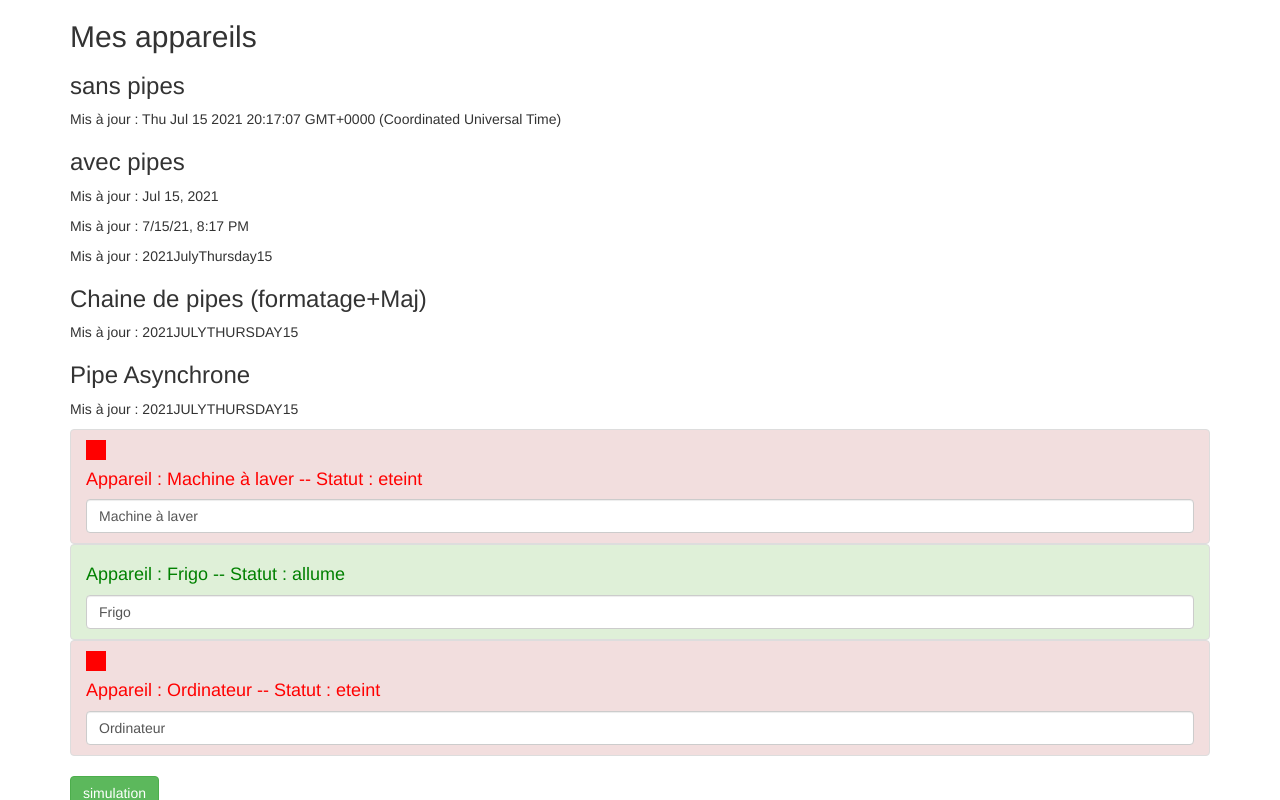
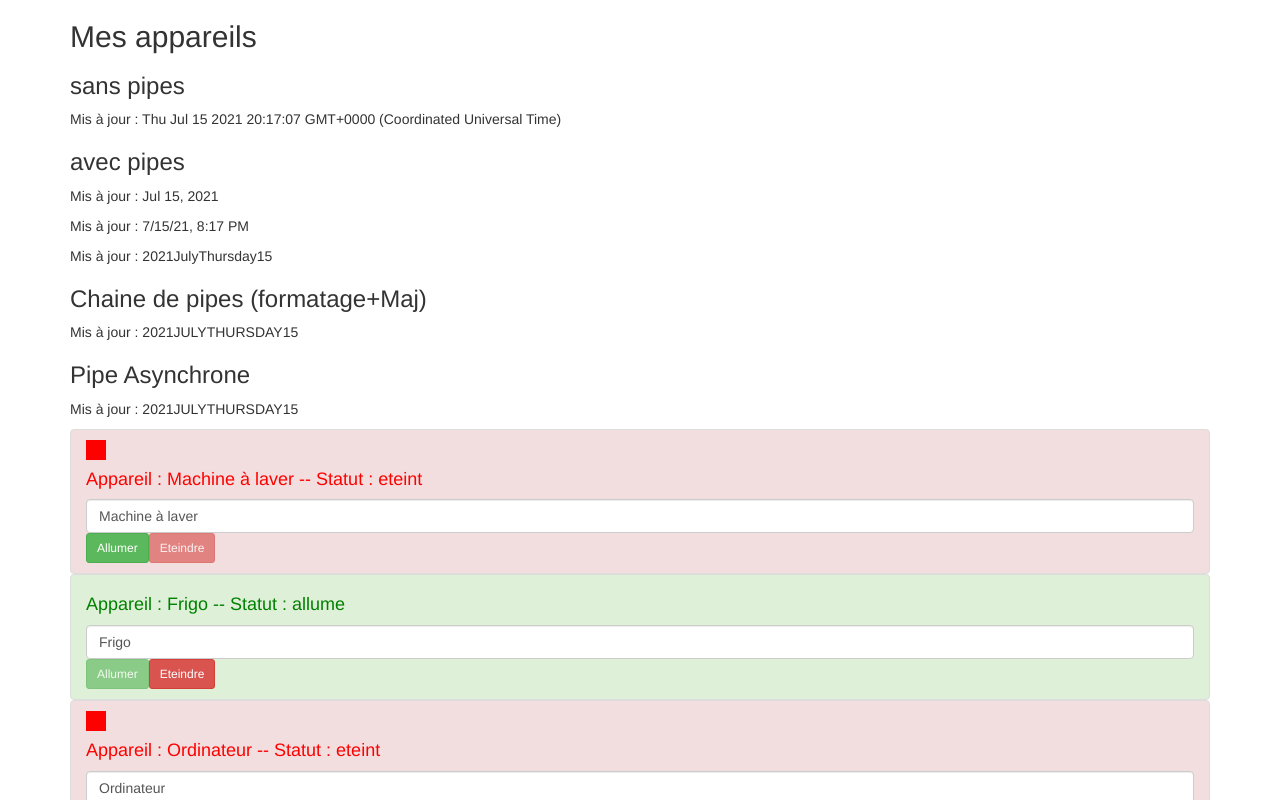
Before and after one commit to Mehdi-Benrefad/Angular-First-App, an Angular app: page / in a window 1280 px wide. Shown: the top 800 px of the page. Built offline with nearby package versions, Linux system fonts and the light colour scheme.

Commit message:
allumer et eteindre un seul appareil

```diff
--- a/src/app/app.component.html
+++ b/src/app/app.component.html
@@ -22,9 +22,10 @@
         <app-appareil [appareilName]="appareilTwo" [appareilStatus]="'allume'" ></app-appareil>
         <app-appareil [appareilName]="appareilThree" [appareilStatus]="'eteint'" ></app-appareil>
         -->
-        <app-appareil  *ngFor="let appareil of appareils"
+        <app-appareil  *ngFor="let appareil of appareils , let i = index"
                        [appareilName]="appareil.name"
-                       [appareilStatus]="appareil.status"></app-appareil>
+                       [appareilStatus]="appareil.status"
+                       [index]="i"></app-appareil>
       </ul>
       <button class="btn btn-success" [disabled]="!isAuth"
               (click)="toutAllumer()"
--- a/src/app/appareil/appareil.component.html
+++ b/src/app/appareil/appareil.component.html
@@ -10,4 +10,12 @@
   -->
   <h4 [ngStyle]="{color: getColor()}">Appareil : {{ appareilName }} -- Statut : {{ getStatus() }}</h4>
   <input type="text" class="form-control" [(ngModel)]="appareilName">
+
+  <button class="btn btn-sm btn-success"
+          [disabled]="appareilStatus === 'allume'"
+          (click)="onSwitch()">Allumer</button>
+
+  <button class="btn btn-sm btn-danger"
+          [disabled]="appareilStatus === 'eteint'"
+          (click)="onSwitch()">Eteindre</button>
 </li>
--- a/src/app/appareil/appareil.component.ts
+++ b/src/app/appareil/appareil.component.ts
@@ -1,4 +1,5 @@
 import { Component, Input , OnInit } from '@angular/core';
+import { AppareilService } from '../services/appareil.service';
 
 @Component({
   selector: 'app-appareil',
@@ -7,12 +8,13 @@ import { Component, Input , OnInit } from '@angular/core';
 })
 export class AppareilComponent implements OnInit {
 
-  constructor() { }
+  constructor(private appareilService: AppareilService) { }
 
   //appareilName = "Machine a Laver";
   @Input() appareilName: string = "";
   //appareilStatus: string = 'éteint';
   @Input() appareilStatus: string = "";
+  @Input() index: number=0;
 
   ngOnInit(): void {
   }
@@ -28,6 +30,14 @@ export class AppareilComponent implements OnInit {
       return 'red';
     }
     return 'black'
-}
+  }
+
+  onSwitch() {
+    if(this.appareilStatus === 'allume') {
+      this.appareilService.switchOffOne(this.index);
+    } else if(this.appareilStatus === 'eteint') {
+      this.appareilService.switchOnOne(this.index);
+    }
+  }
 
 }
--- a/src/app/services/appareil.service.ts
+++ b/src/app/services/appareil.service.ts
@@ -25,6 +25,16 @@ switchOffAll() {
     for(let appareil of this.appareils) {
       appareil.status = 'eteint';
     }
+
 }
 
+switchOnOne(i: number) {
+  this.appareils[i].status = 'allume';
 }
+
+switchOffOne(i: number) {
+  this.appareils[i].status = 'eteint';
+}
+
+
+}
```
Also changed, not shown: doc.txt.
